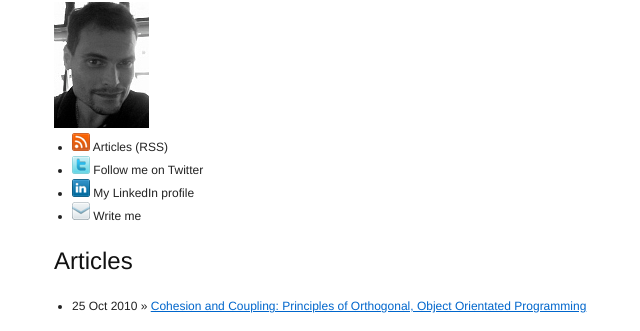
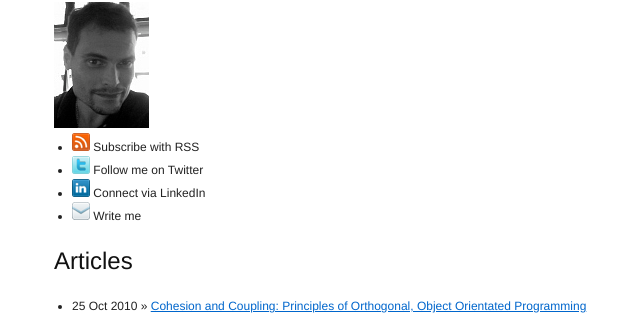
Before and after one commit to jcoffin/jcoffin.github.com, a Jekyll site: the page built from index.html, in a window 1280 px wide. Shown: the part 88-419 px from the top of the page, without its empty margins (111-751 px from the left). Built offline with Jekyll 4.4.1, drawn with Linux system fonts in a browser that asks for light colours.

Commit message:
Changed social media link wording.

```diff
--- a/index.html
+++ b/index.html
@@ -7,9 +7,9 @@ title: Jason Coffin
 <p>Jason is a software engineer wandering between New York and Boston.</p>
 <div><img src="/images/jason-coffin.jpg" height="126" width="95" alt="Jason Coffin" /></div>
 <ul>
-  <li><img src="/images/rss.png" height="18" width="18" alt="RSS" /> Articles (RSS)</li>
+  <li><img src="/images/rss.png" height="18" width="18" alt="RSS" /> Subscribe with RSS</li>
   <li><img src="/images/twitter.png" height="18" width="18" alt="Twitter" /> Follow me on Twitter</li>
-  <li><img src="/images/linkedin.png" height="18" width="18" alt="LinkedIn" /> My LinkedIn profile</li>
+  <li><img src="/images/linkedin.png" height="18" width="18" alt="LinkedIn" /> Connect via LinkedIn</li>
   <li><img src="/images/mail.png" height="18" width="18" alt="Mail" /> Write me</li>
 </ul>
 <h2>Articles</h2>
```
